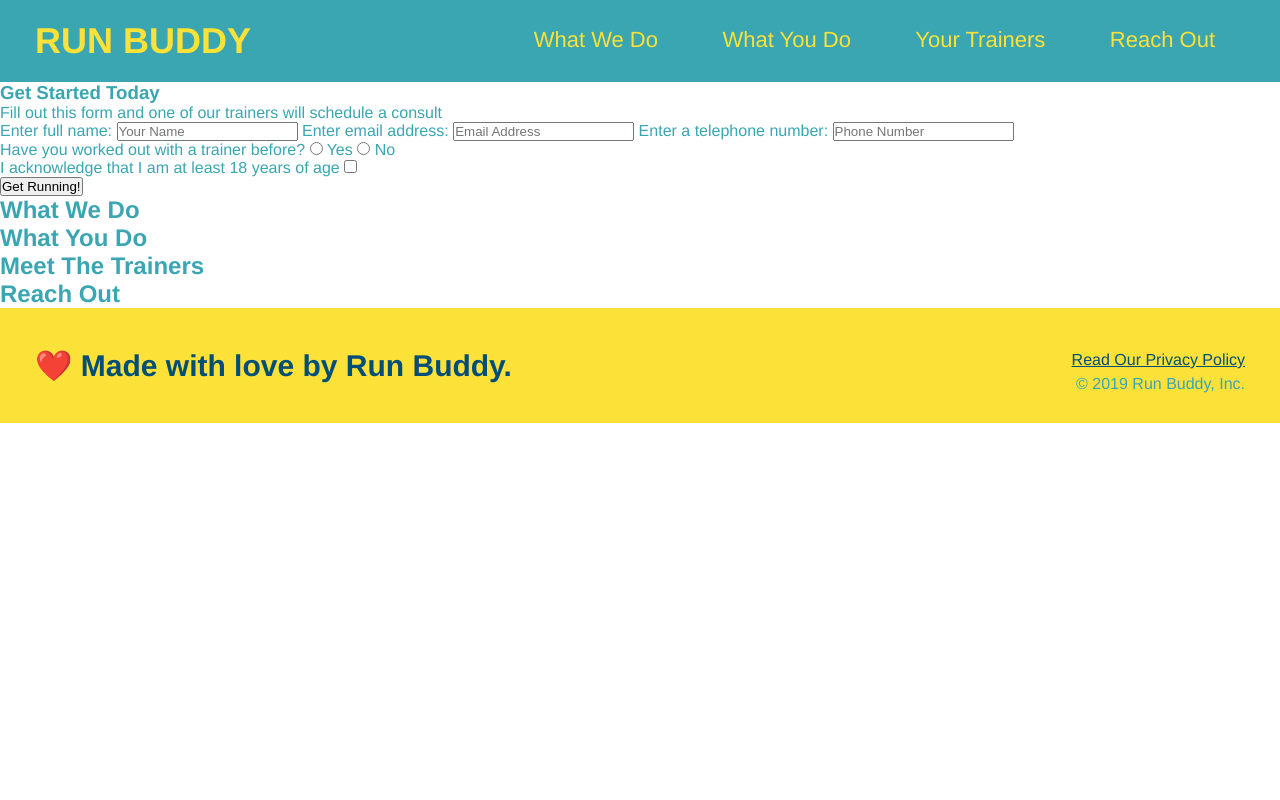
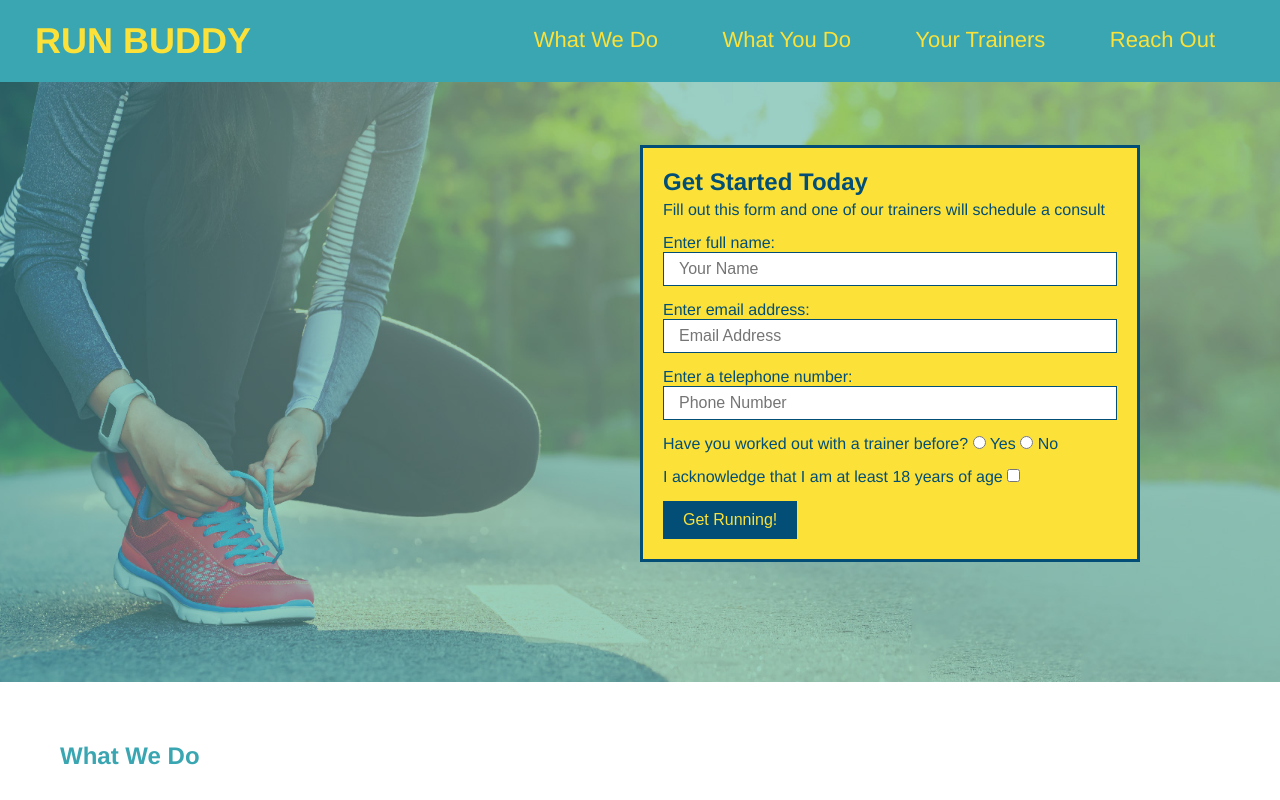
Before and after one commit to cabosw/run-buddy, a plain HTML site: page index.html in a window 1280 px wide. Shown: the top 800 px of the page. Drawn offline with Linux system fonts and the light colour scheme.

Commit message:
<hero section style>

```diff
--- a/assets/css/style.css
+++ b/assets/css/style.css
@@ -65,3 +65,56 @@
   footer a {
     color: #024e76;
   }
+
+  section {
+    padding: 60px;
+  }
+
+  /* Hero Style Start */
+  .hero {
+    background-image: url("../images/hero-bg.jpg");
+    height: 600px;
+    background-size:cover;
+    background-position: center;
+    position:relative;
+  }
+   /* Hero Style End */
+
+  .hero-form {
+    border: 3px solid #024e76;
+    background-color: #fce138;
+    padding: 20px;
+    width: 500px;
+    color: #024e76;
+    position: absolute;
+    bottom: 120px;
+    right: 140px;
+  }
+
+
+  .hero-form h3 {
+    font-size:24px;
+    margin: 0;
+  }
+
+  .hero-form p {
+    margin: 5px 0 15px 0;
+  }
+
+  .form-input {
+    border: 1px solid #024e76;
+    display: block;
+    padding: 7px 15px;
+    font-size: 16px;
+    color: #024e76;
+    width: 100%;
+    margin-bottom: 15px;
+  }
+
+  .hero-form button {
+    color: #fce138;
+    background-color: #024e76;
+    border: none;
+    padding: 10px 20px;
+    font-size: 16px;
+  }
--- a/index.html
+++ b/index.html
@@ -37,17 +37,17 @@
   </header>
 
   <!-- hero/jumbotron -->
-  <section>
-    <div>
+  <section class="hero">
+    <div class="hero-form">
       <h3>Get Started Today</h3>
       <p>Fill out this form and one of our trainers will schedule a consult</p>
     <form>
       <label for="name">Enter full name:</label>
-      <input type="text" placeholder="Your Name" name="name" id="name" />
+      <input type="text" placeholder="Your Name" name="name" id="name" class="form-input" >
       <label for="email">Enter email address:</label>
-      <input type="email" placeholder="Email Address" name="email" id="email" />
+      <input type="email" placeholder="Email Address" name="email" id="email" class="form-input" >
       <label for="phone">Enter a telephone number:</label>
-      <input type="tel" placeholder="Phone Number" name="phone" id="phone"/>
+      <input type="tel" placeholder="Phone Number" name="phone" id="phone" class="form-input" >
       <p>
         Have you worked out with a trainer before?
         <input type="radio" name="trainer-confirm" id="trainer-yes" />
```
Also changed, not shown: indext.html (deleted, +0 -66 lines), assets/images/hero-bg.jpg (added).
